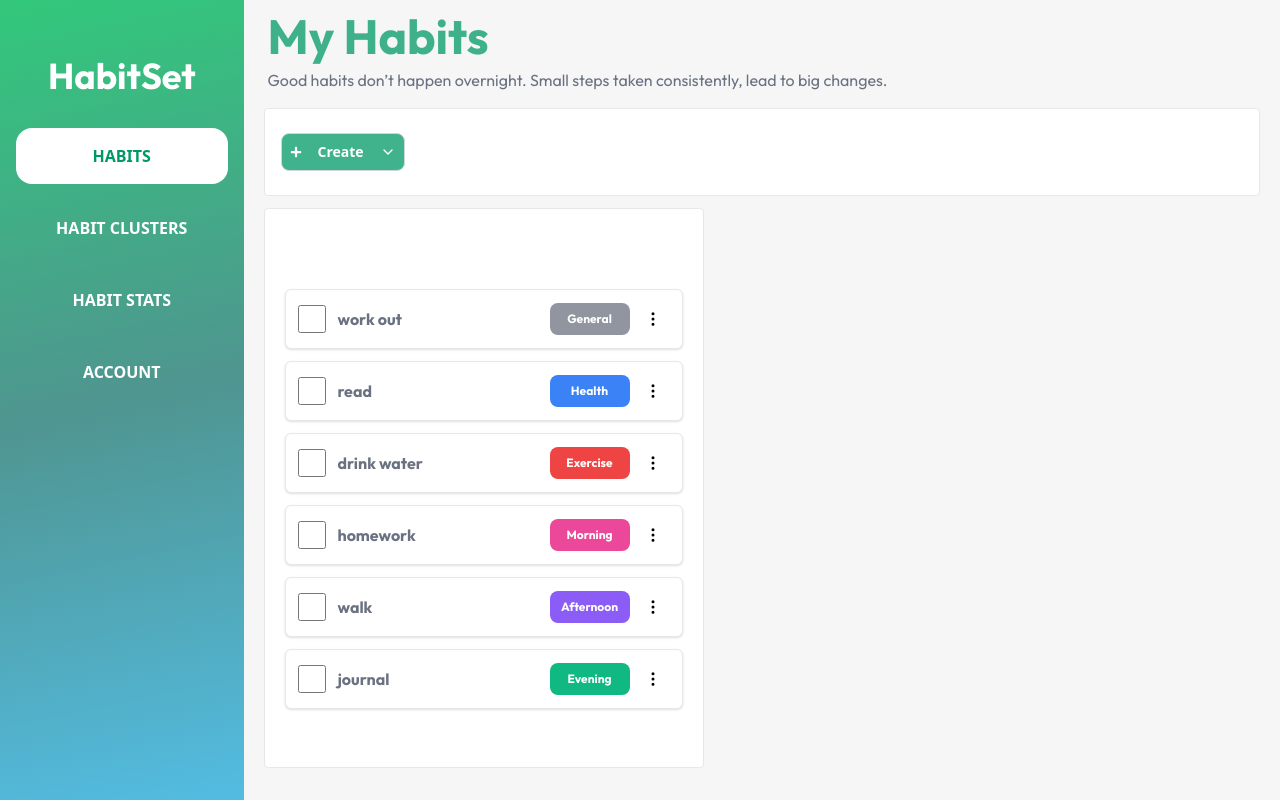
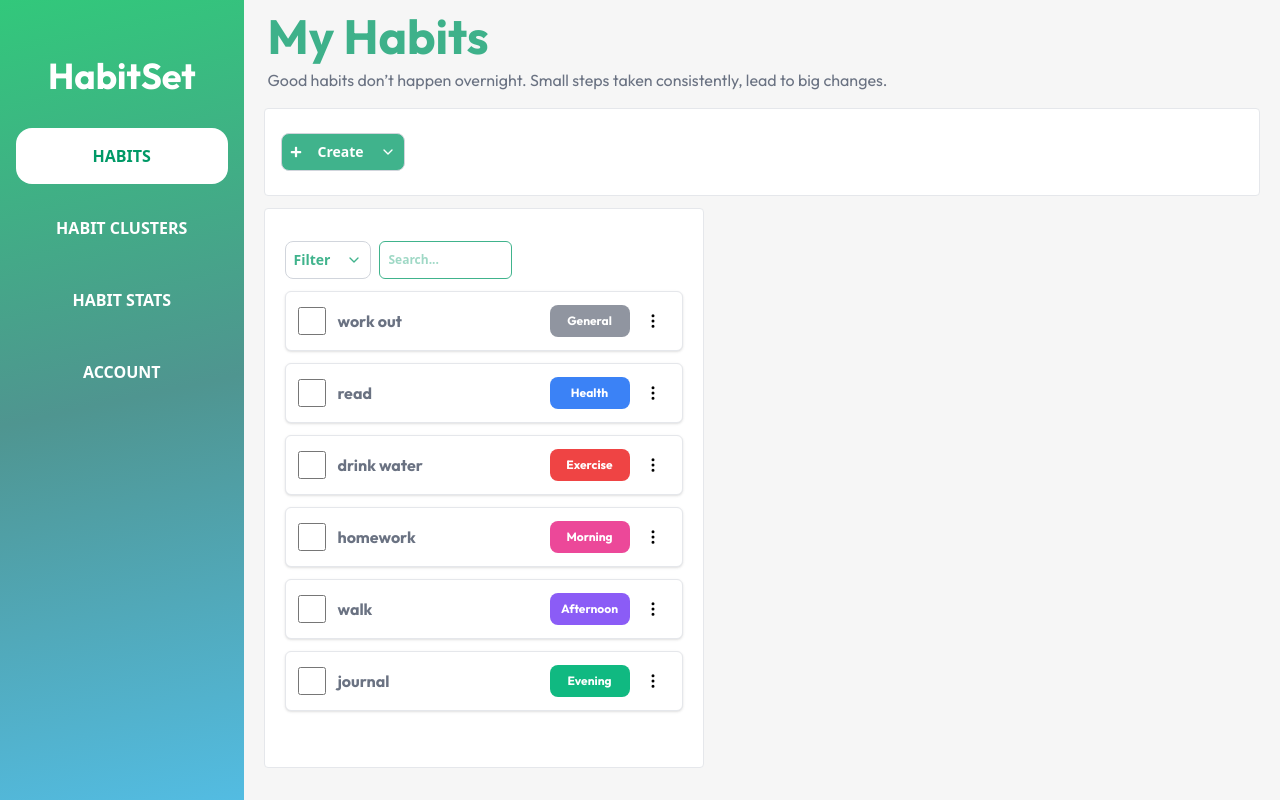
Before and after one commit to ramtin-matin/Habit-Tracker, a React (Vite) app in the folder frontend/: page /Habits in a window 1280 px wide. Built offline with nearby package versions, Linux system fonts and the light colour scheme.

Commit message:
Created habit filter & habit search functionality

```diff
--- a/frontend/src/pages/habits/CreateHabit.jsx
+++ b/frontend/src/pages/habits/CreateHabit.jsx
@@ -103,7 +103,7 @@ const CreateHabit = () => {
               </div>
             </div>
             <div
-              className="w-1/3 h-2 rounded-md"
+              className="w-full h-0.5 mb-10 rounded-md"
               style={{ backgroundColor: activeCluster.color }}
             ></div>
             <div className="justify-end flex gap-2">
--- a/frontend/src/pages/habits/Habits.jsx
+++ b/frontend/src/pages/habits/Habits.jsx
@@ -1,10 +1,24 @@
-import React from "react";
+import React, { useState } from "react";
 import CreateHabit from "./CreateHabit";
 import HabitCard from "./HabitCard";
 import { useHabits } from "../../pages/HabitContext";
+import { ChevronDown } from "lucide-react";
 
 const Habits = () => {
   const { habits } = useHabits();
+  const [filterMenu, setFilterMenu] = useState(false);
+  const [sortOrder, setSortOrder] = useState("default");
+  const [searchQuery, setSearchQuery] = useState("");
+
+  const filteredHabits = habits.filter((habit) =>
+    habit.name.toLowerCase().includes(searchQuery.toLowerCase())
+  );
+
+  const sortedHabits = [...filteredHabits].sort((a, b) => {
+    if (sortOrder === "asc") return a.name.localeCompare(b.name);
+    if (sortOrder === "desc") return b.name.localeCompare(a.name);
+    return 0;
+  });
 
   return (
     <div className="max-w-8xl h-full rounded-lg mx-auto p-2">
@@ -19,8 +33,57 @@ const Habits = () => {
         <CreateHabit />
       </div>
       <div className="max-w-95 md:max-w-110 bg-white w-full overflow-x-hidden overflow-y-auto scrollbar border-1 border-gray-200 h-[70vh] p-5 mt-3 rounded-sm">
-        <div className="mt-15">
-          {habits.map((habit) => (
+        <div className="mt-3">
+          <div className="flex gap-2">
+            <button
+              className="relative flex justify-center gap-4 text-sm p-2 font-bold cursor-pointer rounded-lg active:scale-99 text-emerald-600/75 hover:shadow-sm bg-white border-1 border-gray-300"
+              onClick={() => setFilterMenu(!filterMenu)}
+            >
+              <span className="hidden sm:inline font-bold">Filter</span>
+              <ChevronDown className="m-auto w-4 h-4" />
+            </button>
+            <input
+              type="text"
+              placeholder="Search..."
+              value={searchQuery}
+              onChange={(e) => setSearchQuery(e.target.value)}
+              className="border rounded-md p-2 w-1/3 font-bold text-xs border-emerald-600/75 text-emerald-600/75"
+            ></input>
+          </div>
+          <div className="relative">
+            {filterMenu && (
+              <div className="absolute mt-2 p-1 w-25 bg-white border-1 border-gray-200 shadow-md rounded-md z-10">
+                <button
+                  className="text-xs block font-bold w-full text-gray-500 px-4 py-2 text-left hover:bg-gray-100 hover:rounded-lg transition duration-150 ease-in"
+                  onClick={() => {
+                    setSortOrder("asc"), setFilterMenu(false);
+                  }}
+                >
+                  A-Z
+                </button>
+                <button
+                  className="text-xs block font-bold w-full text-gray-500 px-4 py-2 text-left  hover:rounded-lg hover:bg-gray-100 transition duration-150 ease-in"
+                  onClick={() => {
+                    setSortOrder("desc");
+                    setFilterMenu(false);
+                  }}
+                >
+                  Z-A
+                </button>
+                <button
+                  className="text-xs block font-bold w-full text-gray-500 px-4 py-2 text-left hover:bg-gray-100 hover:rounded-lg transition duration-150 ease-in"
+                  onClick={() => {
+                    setSortOrder("default");
+                    setFilterMenu(false);
+                  }}
+                >
+                  Default
+                </button>
+              </div>
+            )}
+          </div>
+
+          {sortedHabits.map((habit) => (
             <HabitCard key={habit.id} habit={habit} />
           ))}
         </div>
```
